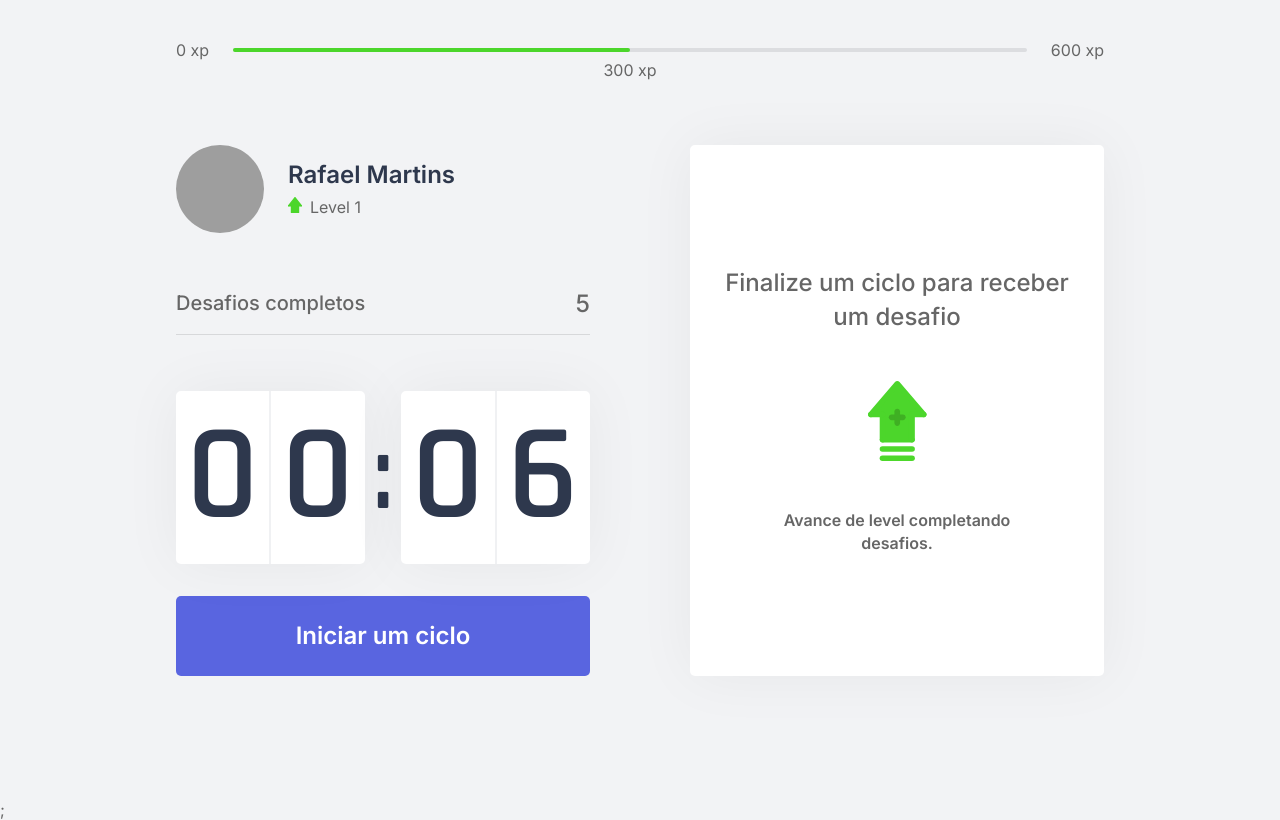
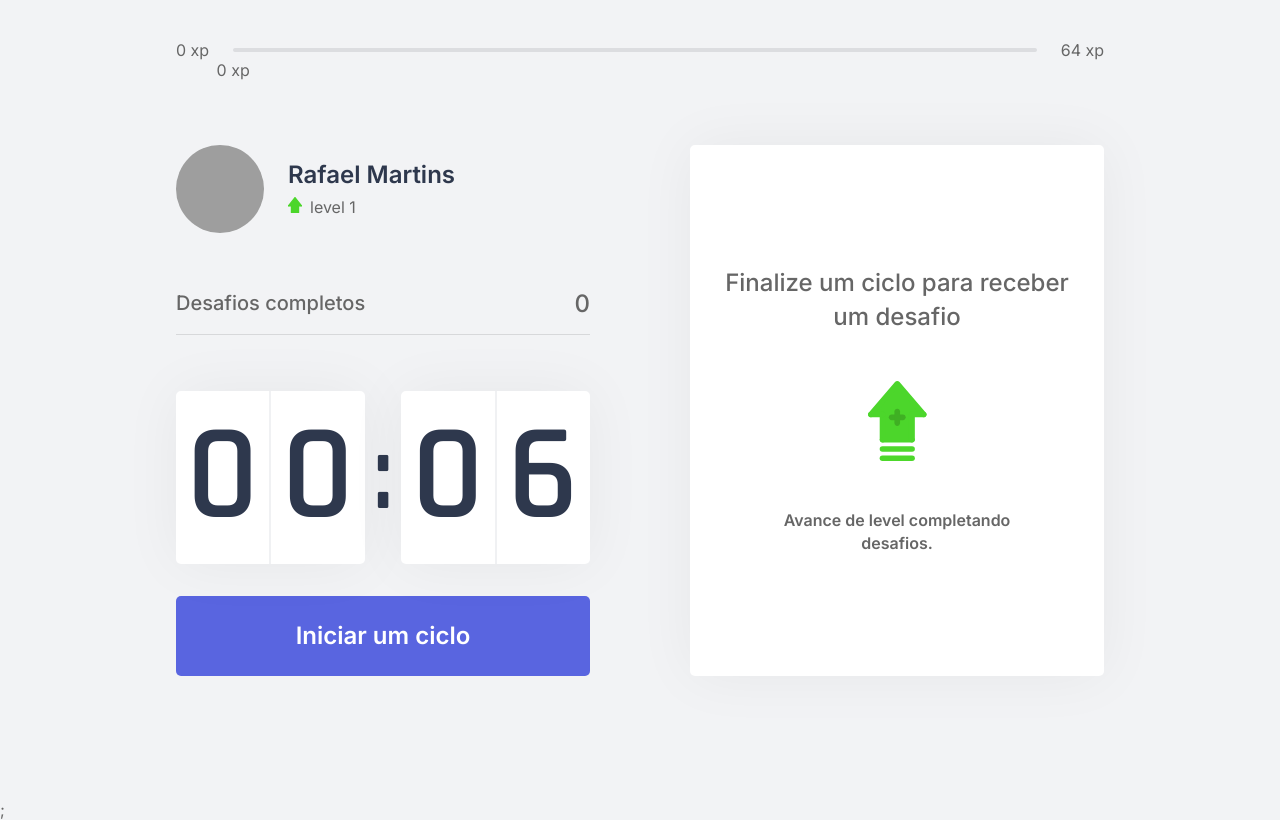
Before and after one commit to RafaelMartinsRibeiro/MoveIt, a Next.js app: page / in a window 1280 px wide. Built offline with nearby package versions, Linux system fonts and the light colour scheme; grey boxes are pictures that could not be loaded.

Commit message:
Added experienceToNextLevel in ChallengesContext

```diff
--- a/components/ChallengeBox.tsx
+++ b/components/ChallengeBox.tsx
@@ -3,7 +3,7 @@ import { ChallengesContext } from "../contexts/ChallengesContext";
 import styles from "../styles/components/ChallengeBox.module.css";
 
 export function ChallengeBox() {
-  const { activeChallenge } = useContext(ChallengesContext);
+  const { activeChallenge, resetChallenge } = useContext(ChallengesContext);
 
   return (
     <div className={styles.challengeBoxContainer}>
@@ -18,7 +18,11 @@ export function ChallengeBox() {
           </main>
 
           <footer>
-            <button type="button" className={styles.challengeFailedButton}>
+            <button
+              type="button"
+              onClick={resetChallenge}
+              className={styles.challengeFailedButton}
+            >
               Falhei
             </button>
             <button type="button" className={styles.challengeSucceededButton}>
--- a/components/CompletedChallenges.tsx
+++ b/components/CompletedChallenges.tsx
@@ -1,10 +1,14 @@
+import { useContext } from "react";
+import { ChallengesContext } from "../contexts/ChallengesContext";
 import styles from "../styles/components/CompletedChallenges.module.css";
 
 export function CompletedChallenges() {
+  const { challengesCompleted } = useContext(ChallengesContext);
+
   return (
     <div className={styles.completedChallengesContainer}>
       <span>Desafios completos</span>
-      <span>5</span>
+      <span>{challengesCompleted}</span>
     </div>
   );
 }
--- a/components/ExperienceBar.tsx
+++ b/components/ExperienceBar.tsx
@@ -1,17 +1,28 @@
+import { useContext } from "react";
+import { ChallengesContext } from "../contexts/ChallengesContext";
 import styles from "../styles/components/ExperienceBar.module.css";
 
 export function ExperienceBar() {
+  const { currentExperience, experienceToNextLevel } =
+    useContext(ChallengesContext);
+
+  const percentToNextLevel =
+    Math.round(currentExperience * 100) / experienceToNextLevel;
+
   return (
     <header className={styles.experienceBar}>
       <span>0 xp</span>
       <div>
-        <div style={{ width: "50%" }} />
+        <div style={{ width: `${percentToNextLevel}%` }} />
 
-        <span className={styles.currentExperience} style={{ left: "50%" }}>
-          300 xp
+        <span
+          className={styles.currentExperience}
+          style={{ left: `${percentToNextLevel}%` }}
+        >
+          {currentExperience} xp
         </span>
       </div>
-      <span>600 xp</span>
+      <span>{experienceToNextLevel} xp</span>
     </header>
   );
 }
--- a/components/Profile.tsx
+++ b/components/Profile.tsx
@@ -1,6 +1,10 @@
+import { useContext } from "react";
+import { ChallengesContext } from "../contexts/ChallengesContext";
 import styles from "../styles/components/Profile.module.css";
 
 export function Profile() {
+  const { level } = useContext(ChallengesContext);
+
   return (
     <div className={styles.profileContainer}>
       <img
@@ -11,7 +15,7 @@ export function Profile() {
         <strong>Rafael Martins</strong>
         <p>
           <img src="icons/level.svg" alt="Level" />
-          Level 1
+          level {level}
         </p>
       </div>
     </div>
--- a/contexts/ChallengesContext.tsx
+++ b/contexts/ChallengesContext.tsx
@@ -5,9 +5,11 @@ interface ChallengesContextData {
   level: number;
   currentExperience: number;
   challengesCompleted: number;
+  experienceToNextLevel: number;
   activeChallenge: Challenge | null;
   levelUp: () => void;
   startNewChallenge: () => void;
+  resetChallenge: () => void;
 }
 
 interface Challenge {
@@ -31,6 +33,8 @@ export function ChallengesProvider({ children }: ChallengesProviderProps) {
     null
   );
 
+  const experienceToNextLevel = Math.pow((level + 1) * 4, 2);
+
   function levelUp() {
     setLevel(level + 1);
   }
@@ -42,6 +46,10 @@ export function ChallengesProvider({ children }: ChallengesProviderProps) {
     setActiveChallenge(challenge);
   }
 
+  function resetChallenge() {
+    setActiveChallenge(null);
+  }
+
   return (
     <ChallengesContext.Provider
       value={{
@@ -49,8 +57,10 @@ export function ChallengesProvider({ children }: ChallengesProviderProps) {
         currentExperience,
         challengesCompleted,
         activeChallenge,
+        experienceToNextLevel,
         levelUp,
         startNewChallenge,
+        resetChallenge,
       }}
     >
       {children}
```
